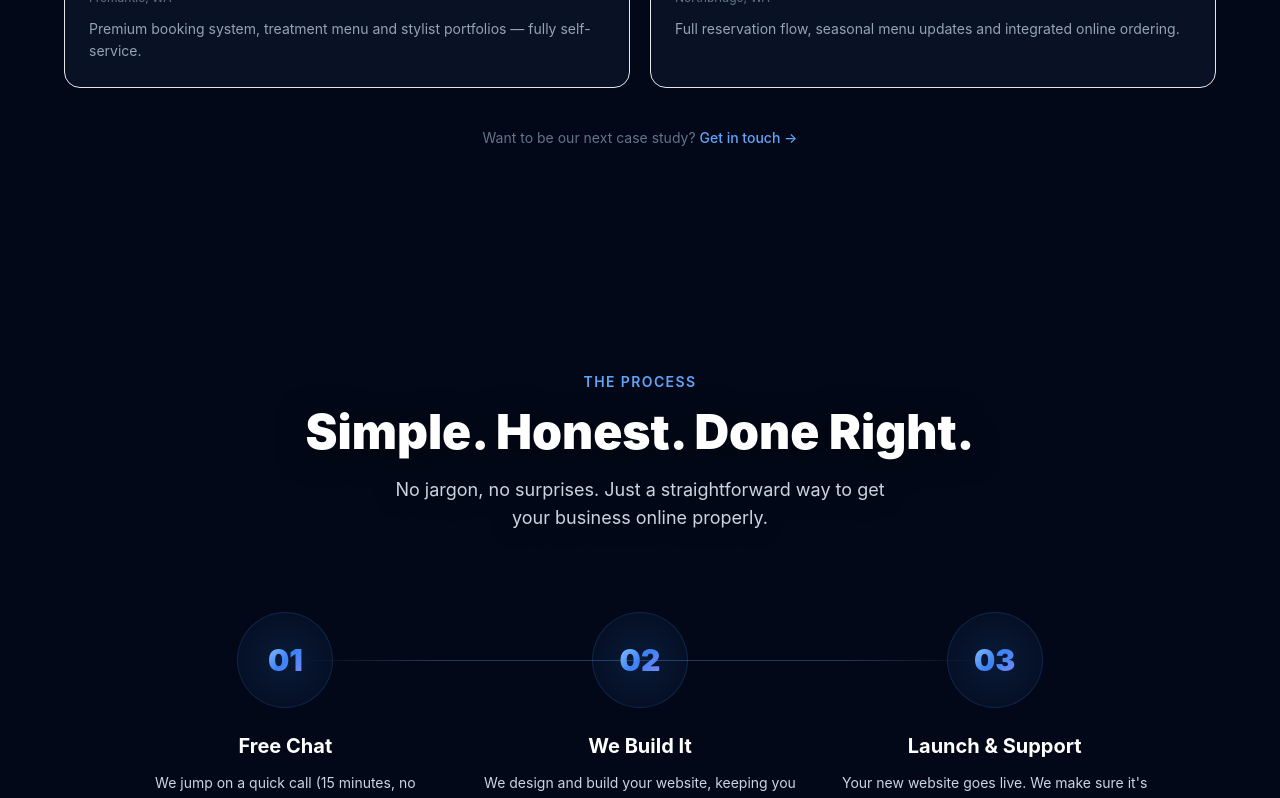
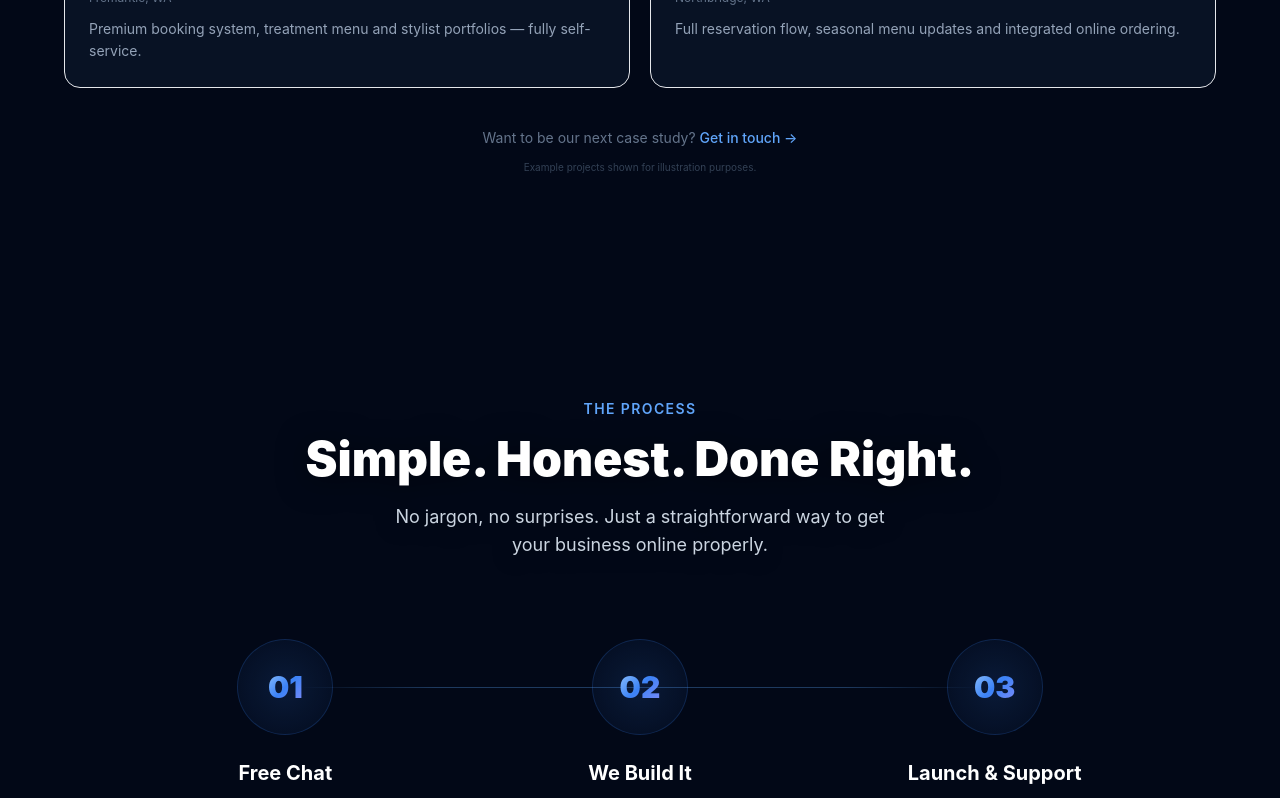
Before and after one commit to zachcolvillez-stack/bluepeek-website, a Next.js app: page / in a window 1280 px wide. Shown: the part 3180-3978 px from the top of the page. Built offline with nearby package versions, Linux system fonts and the light colour scheme.

Commit message:
Add small-print disclaimer that portfolio and reviews are illustrative

```diff
--- a/components/Portfolio.jsx
+++ b/components/Portfolio.jsx
@@ -81,12 +81,15 @@ export default function Portfolio() {
           ))}
         </div>
 
-        <motion.p initial={{ opacity: 0 }} whileInView={{ opacity: 1 }}
+        <motion.div initial={{ opacity: 0 }} whileInView={{ opacity: 1 }}
           viewport={{ once: true }} transition={{ duration: 0.6, delay: 0.4 }}
-          className="text-center text-sm text-slate-500 mt-10">
-          Want to be our next case study?{' '}
-          <a href="#contact" className="text-blue-400 hover:text-blue-300 font-medium">Get in touch →</a>
-        </motion.p>
+          className="text-center mt-10">
+          <p className="text-sm text-slate-500">
+            Want to be our next case study?{' '}
+            <a href="#contact" className="text-blue-400 hover:text-blue-300 font-medium">Get in touch →</a>
+          </p>
+          <p className="text-[10px] text-slate-700 mt-3">Example projects shown for illustration purposes.</p>
+        </motion.div>
       </div>
     </section>
   )
--- a/components/Testimonials.jsx
+++ b/components/Testimonials.jsx
@@ -39,7 +39,7 @@ export default function Testimonials() {
           </h2>
         </motion.div>
 
-        <div className="grid grid-cols-1 md:grid-cols-3 gap-5">
+        <div className="grid grid-cols-1 md:grid-cols-3 gap-5 mb-6">
           {REVIEWS.map((r, i) => (
             <motion.div key={r.name}
               initial={{ opacity: 0, y: 30 }} whileInView={{ opacity: 1, y: 0 }}
@@ -65,6 +65,7 @@ export default function Testimonials() {
             </motion.div>
           ))}
         </div>
+        <p className="text-center text-[10px] text-slate-700">Example reviews shown for illustration purposes.</p>
       </div>
     </section>
   )
```
